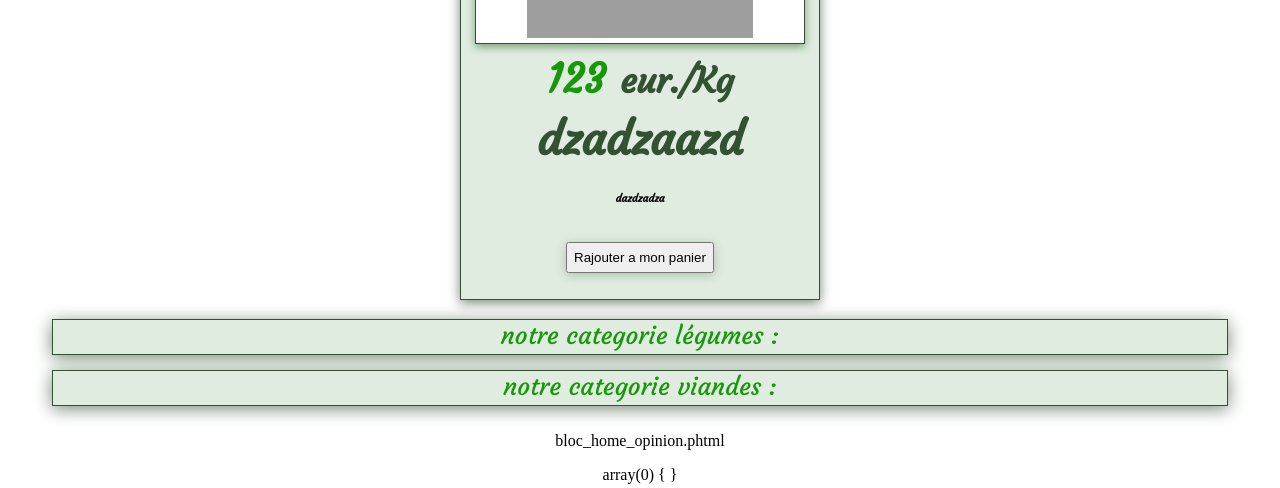
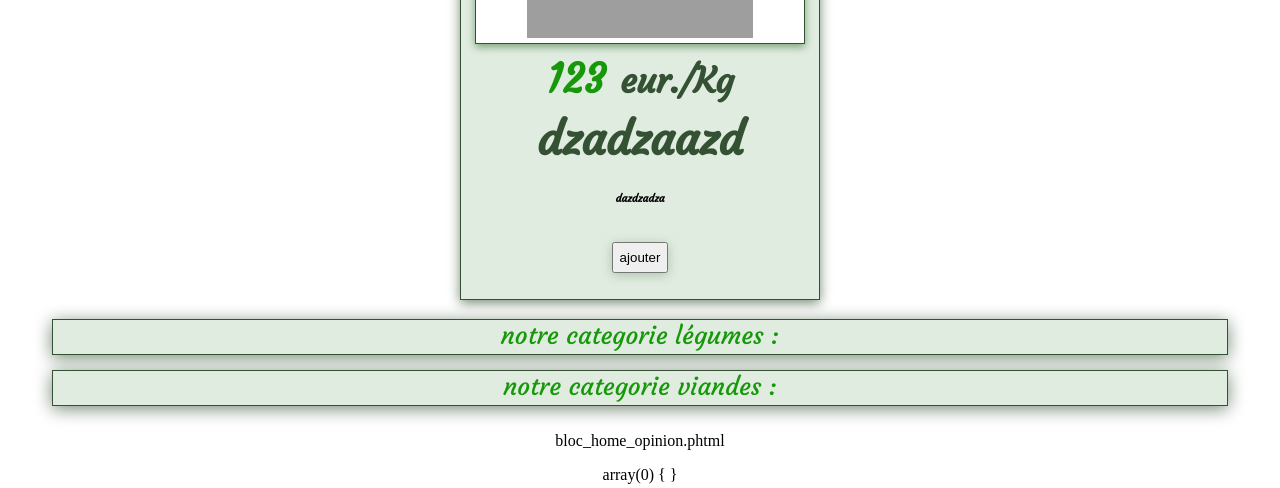
Before and after one commit to zzpapy/boutique, a PHP site: page /index.php?page=traitement_caddy in a window 1280 px wide. Shown: the part 606-1094 px from the top of the page. Run offline with PHP 8.4, Linux system fonts and the light colour scheme; data comes from the database, SQL or seed files in the repository; data that the repository does not hold is empty; grey boxes are pictures that could not be loaded.

Commit message:
caddy maj

```diff
--- a/controller/pro_offer_selectprod.php
+++ b/controller/pro_offer_selectprod.php
@@ -1,5 +1,6 @@
 <?php
 $products = $category->getProducts();
+$countP=0;
 while ($countP<sizeof($products))
 {
 	$product=$products[$countP];
--- a/controller/traitement_product.php
+++ b/controller/traitement_product.php
@@ -45,7 +45,7 @@ if(isset($_POST["quantity_delivery"],$_POST["prod"]))
 		$producerManager = new ProducerManager($db);
 		$DPManager = new DeliveryProducerManager($db);
 		$product = $productManager->findById($_POST["prod"]);
-		$producer = $producerManager->findById($_SESSION['id']);
+		// $producer = $producerManager->findById($_SESSION['id']);
 		if (!$product)
 			$error = 'Product not found';
 		else if (!$producer)
@@ -70,4 +70,5 @@ if(isset($_POST["quantity_delivery"],$_POST["prod"]))
 
 
 
+
  ?>
--- a/index.php
+++ b/index.php
@@ -14,8 +14,8 @@
 	}
 
 
-	$access = ["panier", "home", "login_register_user", "admin", "login_register_pro", "404", "login_admin", "product", "caddy", "logout", "selectcat", "selectprod", "category", "admin_stock_change", "admin_dashboard","summary"];
-	$accessAdmin = ["panier", "home", "login_register_user", "admin", "product", "login_register_pro", "404", "logout", "create-post", "edit-post", "delete-post", "single", "selectcat", "selectprod", "category", "admin_stock_change", "pro_offer","summary"];
+	$access = ["panier", "home", "login_register_user", "admin", "login_register_pro", "404", "login_admin", "product", "caddy", "logout", "selectcat", "selectprod", "category", "admin_stock_change", "admin_dashboard","summary","pro_offer","caddy_bloc_product"];
+	$accessAdmin = ["panier", "home", "login_register_user", "admin", "product", "login_register_pro", "404", "logout", "create-post", "edit-post", "delete-post", "single", "selectcat", "selectprod", "category", "admin_stock_change", "pro_offer","caddy","summary","caddy_bloc_product"];
 
 
 	if(isset($_SESSION["admin"]) && $_SESSION['admin'] == 1)
--- a/view/bloc_home_product.phtml
+++ b/view/bloc_home_product.phtml
@@ -5,6 +5,7 @@
 -->
 
 <div class="blocHome fontStyle">
+<form method="post" action=" index.php?page=caddy"class="noMarginBottom">
 	<div class="imageHome">
 		<a href="#">
 		<img src="<?=htmlentities($product->getImage())?>" class="textCenter">
@@ -29,8 +30,9 @@
 	</div>
 	<div>
 		<!-- Ajout au panier -->
-		<form class="noMarginBottom">
-        <input type="submit" value="Rajouter a mon panier" class="ajoutPanier"/>
+		<input type="hidden" name="page" value="caddy">
+        <input type="hidden" value="<?=$product->getIdProduct();?>" name="id" class="ajoutPanier"/>
+        <input type="submit" value="ajouter"  class="ajoutPanier"/>
 		</form>
 	</div>
 </div>
```
Also changed, not shown: controller/traitement_caddy.php (+16 -1 lines).
